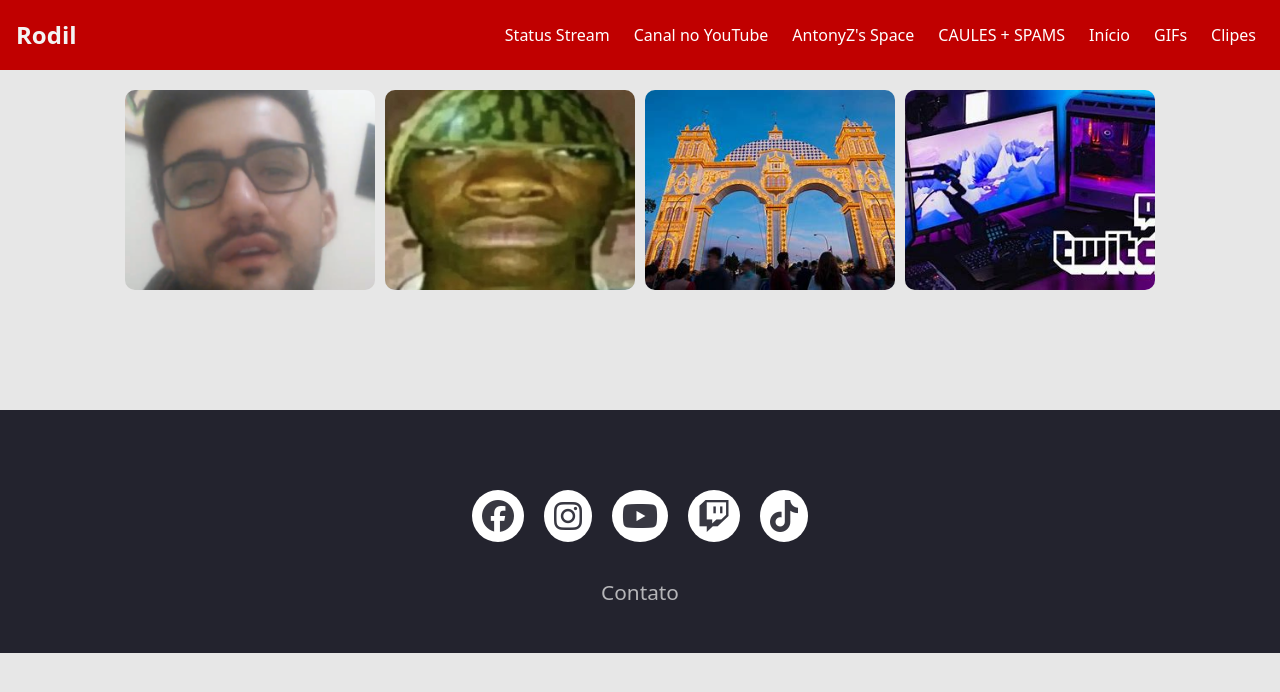
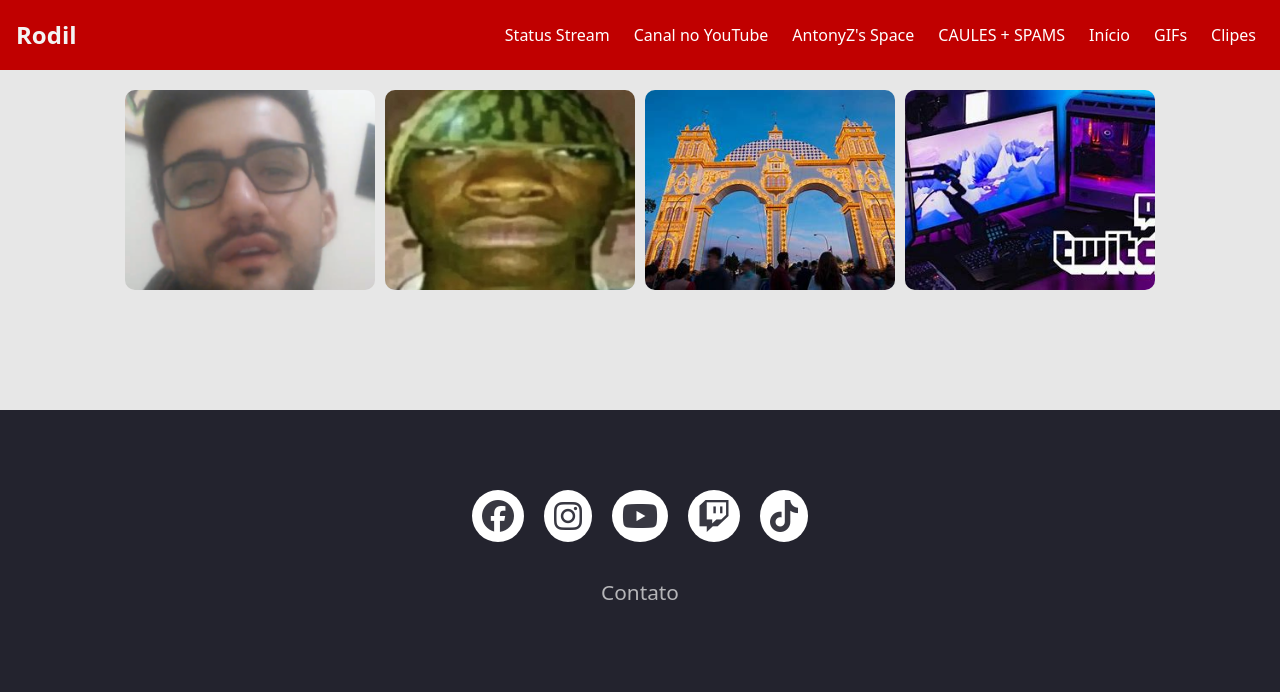
Before and after one commit to igorSanms/Rodil_Site, a plain HTML site: page img.html in a window 1280 px wide. Drawn offline with Linux system fonts and the light colour scheme.

```diff
--- a/assets/css/clipe.css
+++ b/assets/css/clipe.css
@@ -7,7 +7,9 @@
 body {
     background-color: #e7e7e7
 }
-
+main {
+    flex-grow: 1;
+}
 a {
     color: #ffffff;
     text-decoration: none;
@@ -61,8 +63,11 @@ a:hover {
 
 
 
-footer{
+.footer{
     background-color: #23232e;
+    position: fixed;
+    width: 100%;
+    height: 100%;
 }
 
 .footerContainer{
--- a/assets/css/gif.css
+++ b/assets/css/gif.css
@@ -61,12 +61,14 @@ a:hover {
 
 
 
-footer{
+.footer{
     background-color: #23232e;
+    position: fixed;
+    width: 100%;
+    height: 100%;
 }
 
 .footerContainer{
-    width: 100%;
     padding: 70px 30px 20px;
 }
 
--- a/assets/css/img.css
+++ b/assets/css/img.css
@@ -137,15 +137,17 @@ a:hover {
 }
 
 .prev:hover, .next:hover {
-    color: #f1f1f1;
+    color: #fb0101;
 }
 
-footer{
+.footer{
     background-color: #23232e;
+    position: fixed;
+    width: 100%;
+    height: 100%;
 }
 
 .footerContainer{
-    width: 100%;
     padding: 70px 30px 20px;
 }
 
--- a/img.html
+++ b/img.html
@@ -58,7 +58,7 @@
         </div>
     </main>
 
-    <footer>
+    <footer class="footer">
         <div class="footerContainer">
             <div class="socialIcons">
                 <a href="https://www.facebook.com/festinhadorodil/" target="_blank"><i class="fa-brands fa-facebook"></i></a>
```
Also changed, not shown: clipe.html (+1 -1 lines), gif.html (+1 -1 lines).
